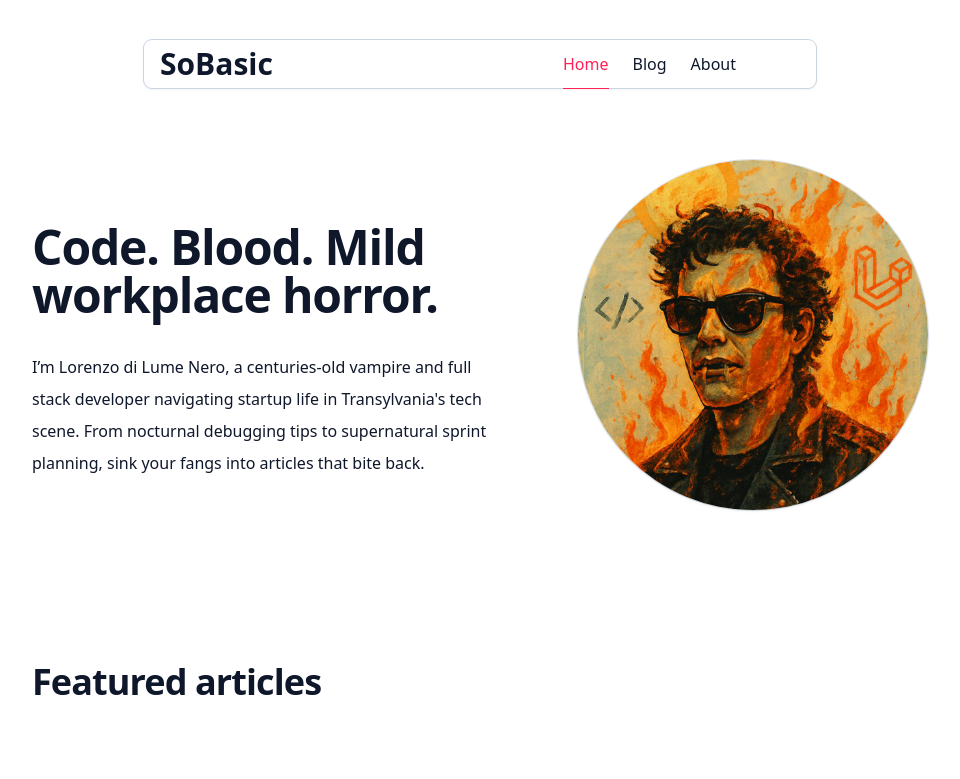
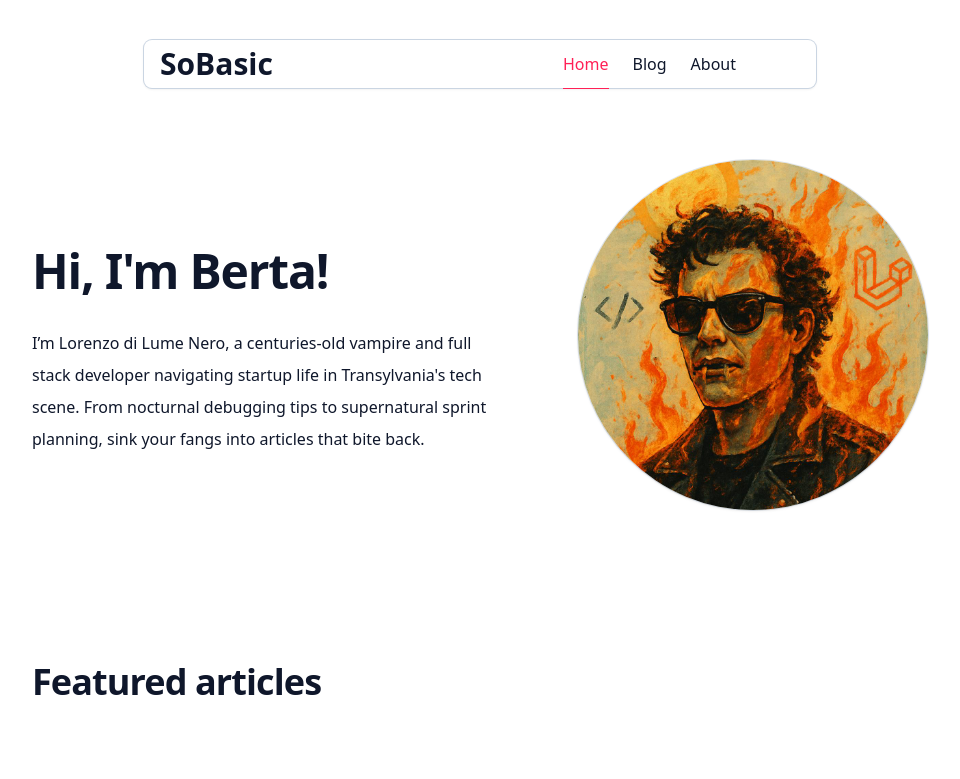
Before and after one commit to bertaaparicio/bertaaparicio.github.io, an Astro site: page / in a window 1280 px wide. Shown: the top 779 px of the page, without its empty margins (160-1120 px from the left). Built offline with nearby package versions, Linux system fonts and the light colour scheme; Astro itself is replaced by a stand-in of ours; some icons are missing.

Commit message:
Introduccion

```diff
--- a/src/pages/index.astro
+++ b/src/pages/index.astro
@@ -16,7 +16,7 @@ import NewsletterForm from "../components/NewsletterForm.astro";
 				<h1
 					class="text-3xl sm:text-5xl font-bold tracking-tight text-balance"
 				>
-					Code. Blood. Mild workplace horror.
+					Hi, I'm Berta!
 				</h1>
 				<div class="mt-8 leading-8">
 					<p>
```
